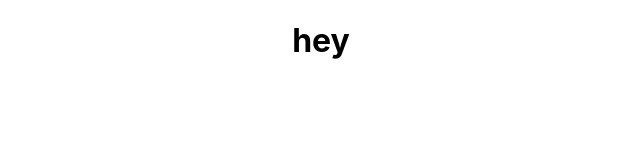
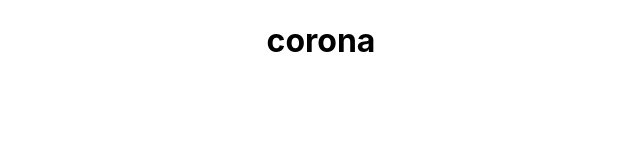
Before and after one commit to LyubenTenekedzhiev/flight_API_React, a React (Create React App) app: page / in a window 1280 px wide. Shown: the top 160 px of the page, without its empty margins (319-959 px from the left). Built offline with nearby package versions, Linux system fonts and the light colour scheme.

Commit message:
after installing luxon's dependency

```diff
--- a/package.json
+++ b/package.json
@@ -6,6 +6,7 @@
     "@testing-library/jest-dom": "^4.2.4",
     "@testing-library/react": "^9.3.2",
     "@testing-library/user-event": "^7.1.2",
+    "luxon": "^1.22.0",
     "react": "^16.13.0",
     "react-dom": "^16.13.0",
     "react-scripts": "3.4.0"
--- a/src/App.js
+++ b/src/App.js
@@ -4,7 +4,7 @@ import './App.css';
 function App() {
   return (
     <div className="App">
-      <h1>hey</h1>
+      <h1>corona</h1>
     </div>
   );
 }
```
Also changed, not shown: 1 other file (tests, documents, lock files or other folders).
